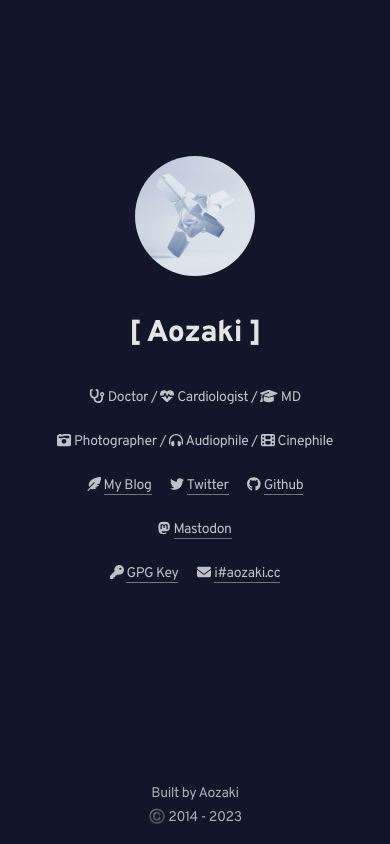
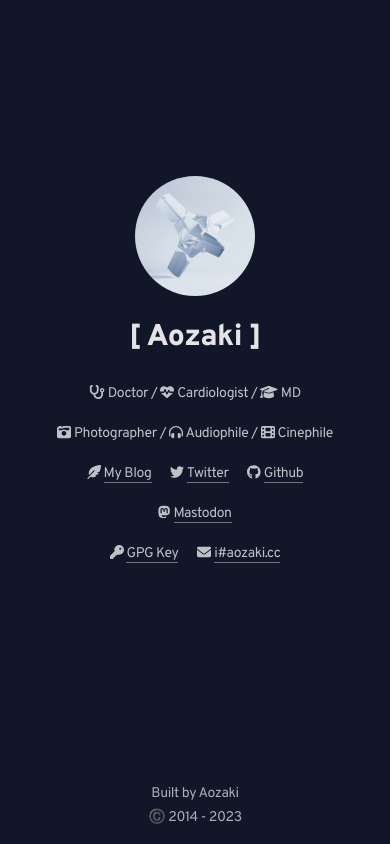
Before and after one commit to aozaki-kuro/aozaki.cc, a Next.js app: page / in a window 390 px wide. Built offline with nearby package versions, Linux system fonts and the light colour scheme.

Commit message:
fix: gap pixel

```diff
--- a/components/Main.tsx
+++ b/components/Main.tsx
@@ -21,7 +21,7 @@ import {
 const Main = () => {
   return (
     <main className="container mx-auto flex max-w-3xl flex-1 flex-col items-center justify-center px-6 text-center text-sm md:text-base">
-      <div className="mb-10">
+      <div className="mb-6 md:mb-10">
         <Image
           className="rounded-full transition-all duration-100"
           src="/images/avatar.jpg"
@@ -31,19 +31,19 @@ const Main = () => {
           priority
         />
       </div>
-      <h1 className="mb-8 text-3xl font-bold text-zinc-200 md:text-4xl">
+      <h1 className="mb-6 text-3xl font-bold text-zinc-200 md:mb-8 md:text-4xl">
         [ Aozaki ]
       </h1>
 
       {/* Introduction Words */}
       <div className="bg-night-blue">
-        <p className="mb-4 break-words md:mb-8">
+        <p className="mb-3 break-words md:mb-8">
           <FontAwesomeIcon icon={faStethoscope} /> Doctor /{' '}
           <FontAwesomeIcon icon={faHeartPulse} /> Cardiologist /{' '}
           <FontAwesomeIcon icon={faGraduationCap} /> MD
         </p>
 
-        <p className="mb-4 md:mb-8">
+        <p className="mb-3 md:mb-8">
           <FontAwesomeIcon icon={faCameraRetro} /> Photographer /{' '}
           <FontAwesomeIcon icon={faHeadphonesSimple} /> Audiophile /{' '}
           <FontAwesomeIcon icon={faFilm} /> Cinephile
@@ -79,7 +79,7 @@ const Main = () => {
 
       {/* Social Links */}
       <div className="bg-night-blue text-center">
-        <p className="mt-4 md:mt-8">
+        <p className="mt-3 md:mt-8">
           <FontAwesomeIcon icon={faMastodon} />{' '}
           <Link
             href="https://mastodon.social/@aozakiii"
@@ -91,7 +91,7 @@ const Main = () => {
           </Link>
         </p>
 
-        <p className="mt-4 md:mt-8">
+        <p className="mt-3 md:mt-8">
           <FontAwesomeIcon icon={faKey} />{' '}
           <Link
             href="./pubkey.txt"
--- a/package.json
+++ b/package.json
@@ -25,7 +25,7 @@
   "devDependencies": {
     "@next/eslint-plugin-next": "^13.4.4",
     "@types/node": "^20.2.5",
-    "@types/react": "^18.2.7",
+    "@types/react": "^18.2.8",
     "@types/react-dom": "^18.2.4",
     "@typescript-eslint/eslint-plugin": "^5.59.8",
     "@typescript-eslint/parser": "^5.59.8",
@@ -33,12 +33,12 @@
     "eslint-config-prettier": "^8.8.0",
     "eslint-plugin-prettier": "^4.2.1",
     "eslint-plugin-react": "^7.32.2",
-    "eslint-plugin-tailwindcss": "^3.12.0",
+    "eslint-plugin-tailwindcss": "^3.12.1",
     "husky": "^8.0.3",
     "lint-staged": "^13.2.2",
     "prettier": "2.8.8",
     "prettier-plugin-tailwindcss": "^0.3.0",
-    "typescript": "^5.0.4"
+    "typescript": "^5.1.3"
   },
   "prettier": {
     "semi": false,
```
Also changed, not shown: 1 other file (tests, documents, lock files or other folders).
